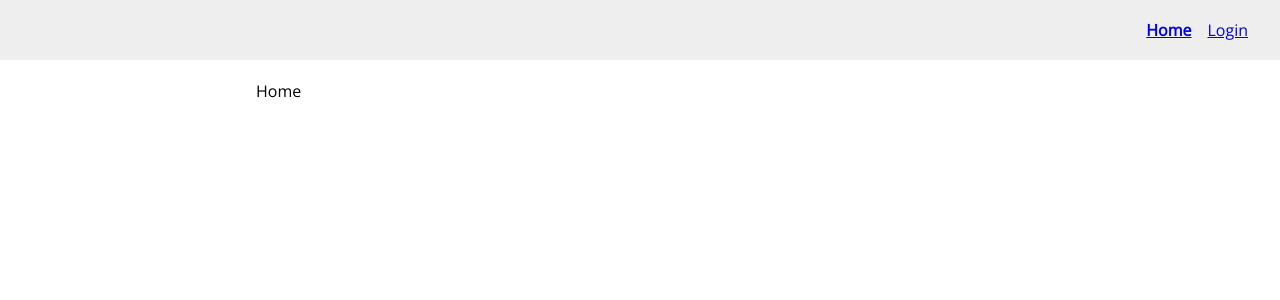
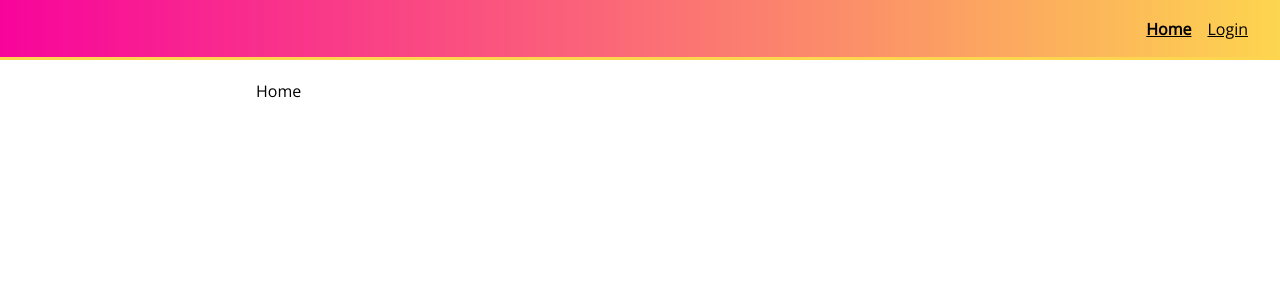
Before and after one commit to nghilevi/react-lab, a React (Create React App) app in the folder styled-component-lab/: page / in a window 1280 px wide. Shown: the top 300 px of the page. Built offline with nearby package versions, Linux system fonts and the light colour scheme.

Commit message:
added linear gradient color for headerwrapper

```diff
--- a/styled-component-lab/src/components/common/Header.js
+++ b/styled-component-lab/src/components/common/Header.js
@@ -9,7 +9,8 @@ const HeaderWrapper = styled.header`
     padding: 0 16px;
     position: fixed;
     top: 0;
-    background-color: #eee;
+    background-image: linear-gradient(to right, #f8049c, #fdd54f);
+    border-bottom: 3px solid #fdd54f;
 `
 
 const Menu = styled.nav`
@@ -22,6 +23,8 @@ const Menu = styled.nav`
     left: 0;
     padding: 8px;
     box-sizing: border-box;
+    background-color: white;
+    border-bottom: 3px solid #fdd54f;
 
     @media (min-width: 768px){
         display: flex;
@@ -51,6 +54,7 @@ const StyledLink = styled(Link)`
     box-sizing: border-box;
     margin: auto 0;
     font-weight: ${p => p.isActive ? 'bold' : 'normal'};
+    color: black
 `
 
 export function Header(){
```
